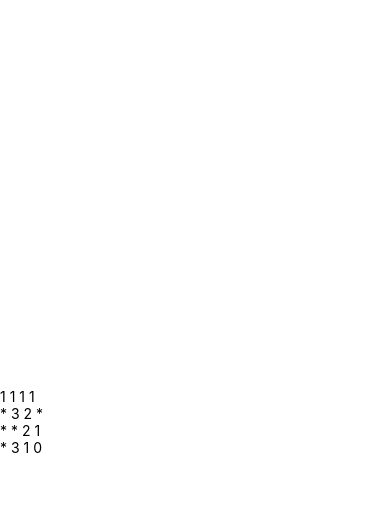
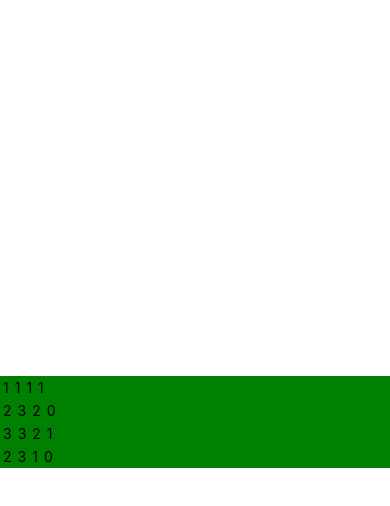
Before and after one commit to JoseMiralles/Minesweeper-React-Native, a React Native app: screen / in a window 390 px wide. Both pictures are taken after a click on the button "PLAY". Shown: the top 506 px of the page. Built offline with nearby package versions, Linux system fonts and the light colour scheme.

Commit message:
Started working on redering of board

```diff
--- a/App.tsx
+++ b/App.tsx
@@ -1,20 +1,19 @@
-import { useState } from "react";
 import { View, Text, StyleSheet } from "react-native";
-import { RecoilRoot, useRecoilState } from "recoil";
+import { RecoilRoot, useRecoilValue } from "recoil";
+import GameBoard from "./components/GameBoard";
 import NewGameForm from "./components/NewGameForm";
-import Game from "./game/Game";
 import { gameState } from "./state";
 
 const InnerApp = () => {
 
-  const [game] = useRecoilState(gameState);
+  const game = useRecoilValue(gameState);
 
   return (
     <View style={styleSheet.main}>
 
     {
       game ?
-        <Text>{game.board.print()}</Text>
+        <GameBoard game={game}/>
         : <NewGameForm />
     }
 
--- /dev/null
+++ b/components/GameBoard.tsx
@@ -0,0 +1,61 @@
+import React from "react";
+import { View, StyleSheet, FlatList, Text, ScrollView } from "react-native";
+import Game from "../game/Game";
+
+interface IParams {
+    game: Game
+}
+
+const GameBoard = ({game}: IParams) => {
+
+    return (
+        <View>
+            <ScrollView>
+                {game.board.grid.map((row, idx) => {
+
+                    return (
+                        <FlatList
+                            key={idx}
+                            horizontal={true}
+                            data={row}
+                            style={styles.row}
+                            renderItem={({item: square}) => {
+
+                                return (
+                                    <View
+                                        style={styles.square}
+                                    >
+                                        <Text>
+                                            {square.number}
+                                        </Text>
+                                    </View>
+                                );
+                            }}
+                        />
+                    );
+                })}
+            </ScrollView>
+        </View>
+    );
+};
+
+const styles = StyleSheet.create({
+    main: {
+        flexGrow: 1,
+        flexDirection: "column",
+        justifyContent: "center",
+        backgroundColor: "red"
+    },
+    row: {
+        flexDirection: "row",
+        backgroundColor: "green",
+        // alignItems: "center",
+        // justifyContent: "center",
+        width: "auto"
+    },
+    square: {
+        padding: 3
+    }
+});
+
+export default GameBoard;
--- a/game/Board.ts
+++ b/game/Board.ts
@@ -11,8 +11,8 @@ export default class Board {
 
     public mineTriggered = false;
     public completed = false;
+    public grid: ISquare[][] = [];
 
-    private grid: ISquare[][] = [];
     private openedSquares = 0;
     private goalSquares;
 
@@ -23,7 +23,6 @@ export default class Board {
         if ((size * size) < totalMines) throw new Error("Too many mines!");
         this.goalSquares = (size * size) - totalMines;
         this.generateGrid();
-        this.print();
     }
 
     /**
@@ -116,7 +115,6 @@ export default class Board {
                 let count = 0;
 
                 offsets.forEach(offset => {
-                    console.log(this.isValidPosition(x + offset.x, y + offset.y));
                     if (
                         this.isValidPosition(x + offset.x, y + offset.y) &&
                         this.grid[(x + offset.x)][(y + offset.y)].mine === true
```
